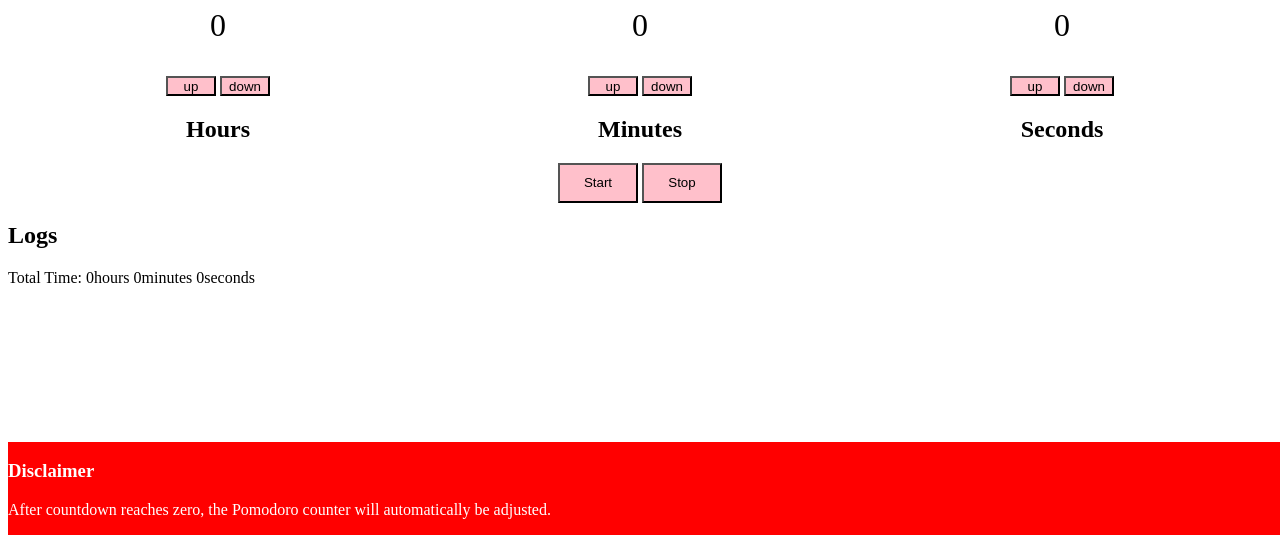
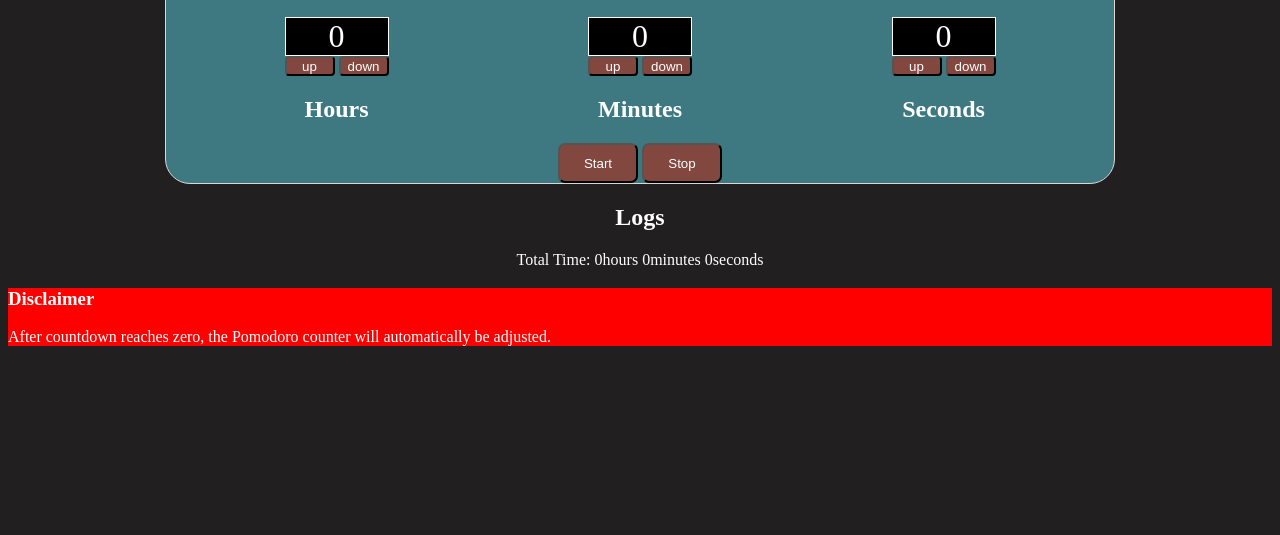
Before and after one commit to CallsignOdin/Amplify-Pomodoro, a plain HTML site: page index.html in a window 1280 px wide. Shown: the part 265-800 px from the top of the page. Drawn offline with Linux system fonts and the light colour scheme.

Commit message:
Updated styling - bugfixes
-fixed log not showing time used
-fixed total time log not incrementing after values of 60 for seconds & minutes
-fixed disclaimer section covering pomodoro logs

```diff
--- a/index.html
+++ b/index.html
@@ -4,7 +4,7 @@
     <meta charset="UTF-8">
     <meta http-equiv="X-UA-Compatible" content="IE=edge">
     <meta name="viewport" content="width=device-width, initial-scale=1.0">
-    <title>Document</title>
+    <title>Amplify</title>
 
     <script src="index.js" defer></script>
     <link rel="stylesheet" href="style.css">
@@ -26,15 +26,19 @@
 
         <div id="clock-body">
             <div class="clock-section" id="clock-hour-section">
+                <div class="digit-window">
                     <p class="clock-section-number" id="clock-section-hour-number">0</p>
                 <div class="clock-number-btn-container">
                     <button class="clock-number-btn" id="clock-hour-btn-increment" onclick="hourIncrement()">up</button>
                     <button class="clock-number-btn" id="clock-hour-btn-decrement" onclick="hourDecrement()">down</button>
                 </div>
                 <h2 class="clock-section-id">Hours</h2>
+                </div>
+
 
             </div>
             <div class="clock-section" id="clock-minute-section">
+                <div class="digit-window">
                     <p class="clock-section-number" id="clock-section-minute-number">0</p>
                     <div class="clock-number-btn-container">
                         <button class="clock-number-btn" id="clock-minute-btn-increment" onclick="minIncrement()">up</button>
@@ -42,13 +46,18 @@
                     </div>
                     <h2 class="clock-section-id">Minutes</h2>
                 </div>
+
+            </div>
             <div class="clock-section" id="clock-second-section">
+                <div class="digit-window">
                     <p class="clock-section-number" id="clock-section-second-number">0</p>
                     <div class="clock-number-btn-container">
                         <button class="clock-number-btn" id="clock-second-btn-increment" onclick="secIncrement()">up</button>
                         <button class="clock-number-btn" id="clock-second-btn-decrement" onclick="secDecrement()">down</button>
                     </div>
                     <h2 class="clock-section-id">Seconds</h2>
+                </div>
+
             </div>
         </div>
         <div id="clock-control-section">
--- a/index.js
+++ b/index.js
@@ -25,7 +25,6 @@ function incrementPomCount(secs, mins, hrs) {
         else {
             createPomoLog(secs, mins, hrs);
         }
-
 }
 
 function decrementPomCount() {
@@ -44,10 +43,7 @@ function decrementPomCount() {
         removedItem = logContainer.pop();
 
         logSectionList.removeChild(removedItem);
-
-
     }
-
     valueElement.innerHTML = currValue;
 }
 
--- a/style.css
+++ b/style.css
@@ -1,3 +1,8 @@
+html {
+    background-color: rgb(33, 31, 31);
+    color: white;
+}
+
 div {
     text-align: center;
 }
@@ -5,12 +10,14 @@ div {
 button {
     height: 40px;
     width: 80px;
-    color: black;
-    background-color: pink;
+    color: white;
+    background-color: #82473E;
+    border-radius: 7px;
 }
 
 .default-time-btn {
     width: auto;
+    border-radius: 7px;
 }
 
 .clock-section {
@@ -23,14 +30,23 @@ button {
 
 .clock-section-number {
     font-size: 2rem;
+    background-color: black;
+    border: solid #ffffff 1px;
+    margin: auto auto ;
 }
 
 .clock-number-btn {
     height: 20px;
     width: 50px;
     text-align: center;
+    border-radius: 4px;
+}
 
+.day-log-icon {
+    width: 1%;
 }
+
+
 
 #add-btn {
     background-color: Green;
@@ -41,22 +57,29 @@ button {
 }
 
 #clock-container {
-
-
+    background-color: #3e7982;
+    width: 75%;
+    margin: 1.3rem auto auto auto;
+    border: solid #dad6d6 1px;
+    border-radius: 25px;
 }
 
 #clock-body {
     display: flex;
     justify-content: space-between;
     width: 75%;
-    margin: 0 auto;
+    margin: 1.3rem auto auto auto;
 
+}
+
+#log-section {
+    text-align: center;
 }
 
 #disclaimer {
     background: red;
     color: #ffffff;
-    position: absolute;
+
     bottom: 0px;
     width: 100%;
 }
```
Lines whose indentation alone changed are shown as unchanged.
